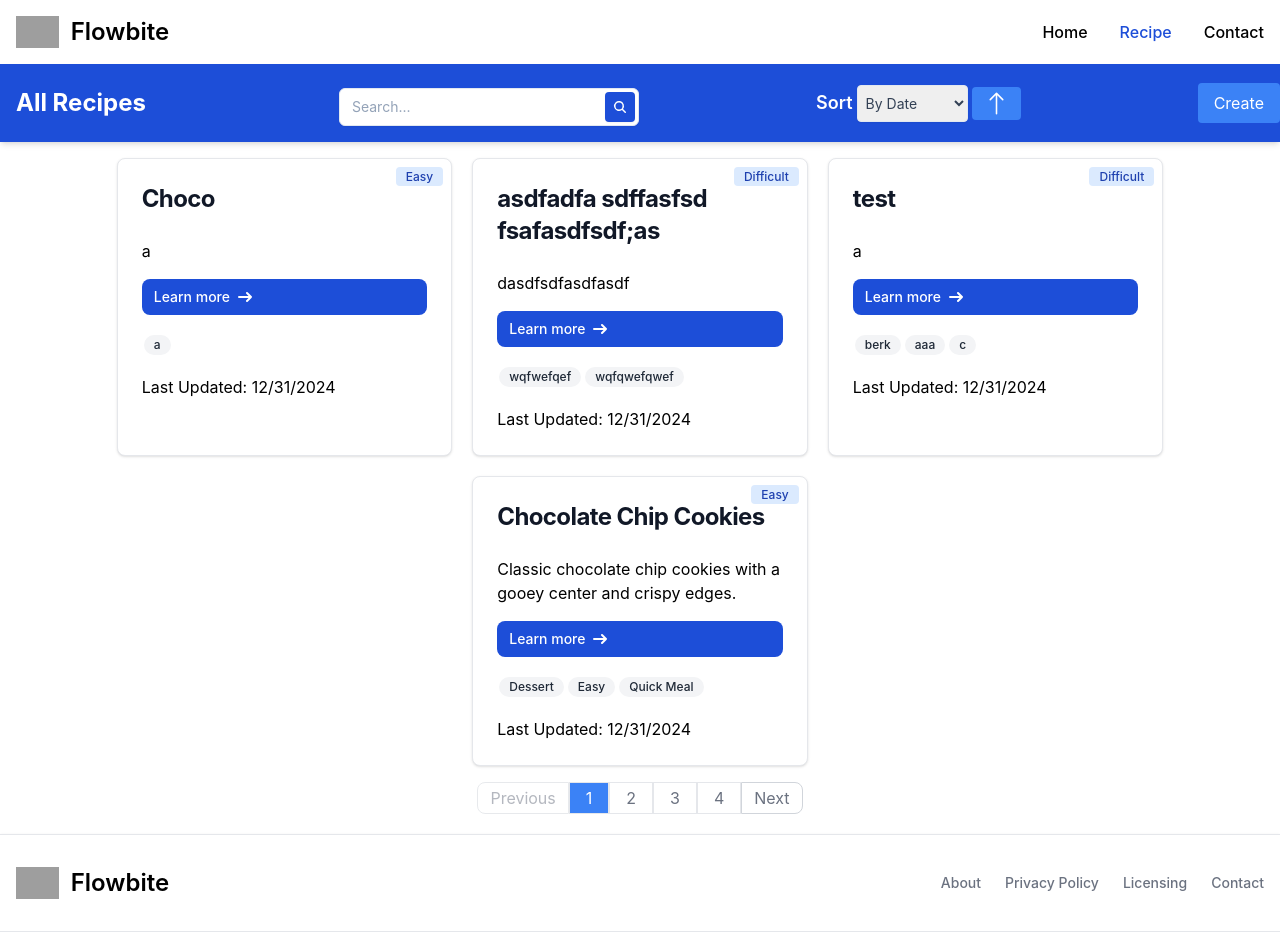
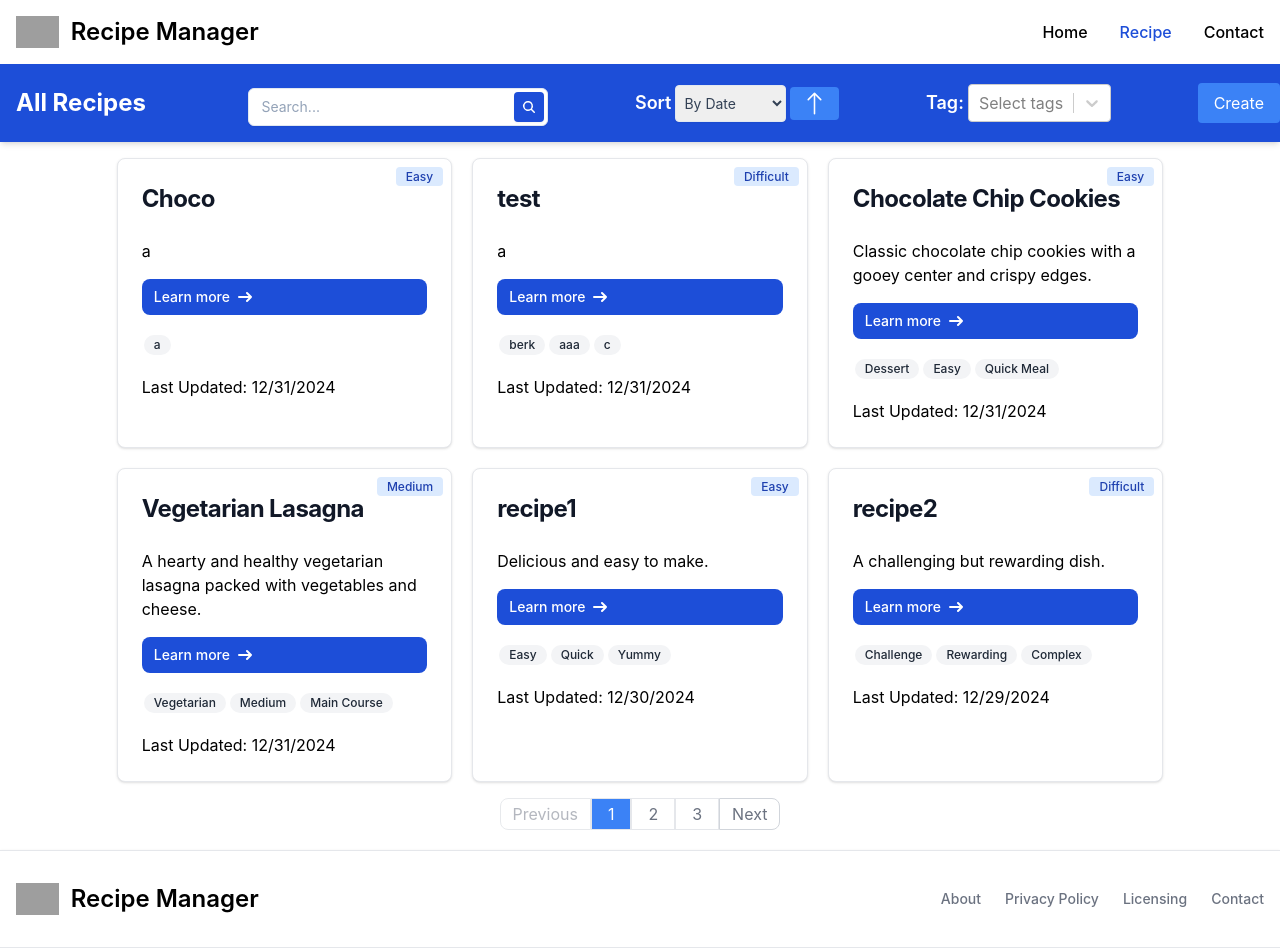
Before and after one commit to HuseynJafarli/Recipe-Manager-App-React, a React (Create React App) app: page /recipe in a window 1280 px wide. Built offline with nearby package versions, Linux system fonts and the light colour scheme; data requests are answered from the project's data file; grey boxes are pictures that could not be loaded.

Commit message:
filtering added, works with sorting and pagination

```diff
--- a/data/db.json
+++ b/data/db.json
@@ -69,24 +69,6 @@
       "id": "2"
     },
     {
-      "title": "asdfadfa sdffasfsd fsafasdfsdf;as",
-      "description": "dasdfsdfasdfasdf",
-      "tags": [
-        "wqfwefqef",
-        "wqfqwefqwef"
-      ],
-      "ingredients": [
-        "aczcasdca",
-        "zxcasczxcads"
-      ],
-      "preparation": [
-        "q"
-      ],
-      "difficulty": "Difficult",
-      "lastUpdated": "2024-12-31T13:06:29.057Z",
-      "id": "3bd9"
-    },
-    {
       "title": "test",
       "description": "a",
       "tags": [
@@ -127,9 +109,21 @@
     {
       "title": "recipe1",
       "description": "Delicious and easy to make.",
-      "tags": ["easy", "quick", "yummy"],
-      "ingredients": ["flour", "sugar", "eggs"],
-      "preparation": ["mix", "bake", "serve"],
+      "tags": [
+        "Easy",
+        "Quick",
+        "Yummy"
+      ],
+      "ingredients": [
+        "flour",
+        "sugar",
+        "eggs"
+      ],
+      "preparation": [
+        "mix",
+        "bake",
+        "serve"
+      ],
       "difficulty": "Easy",
       "lastUpdated": "2024-12-30T12:00:00.000Z",
       "id": "8467"
@@ -137,9 +131,21 @@
     {
       "title": "recipe2",
       "description": "A challenging but rewarding dish.",
-      "tags": ["challenge", "rewarding", "complex"],
-      "ingredients": ["beef", "onion", "spices"],
-      "preparation": ["marinate", "cook", "plate"],
+      "tags": [
+        "Challenge",
+        "Rewarding",
+        "Complex"
+      ],
+      "ingredients": [
+        "beef",
+        "onion",
+        "spices"
+      ],
+      "preparation": [
+        "marinate",
+        "cook",
+        "plate"
+      ],
       "difficulty": "Difficult",
       "lastUpdated": "2024-12-29T14:20:00.000Z",
       "id": "8468"
@@ -147,9 +153,21 @@
     {
       "title": "recipe3",
       "description": "Perfect for a quick lunch.",
-      "tags": ["lunch", "healthy", "quick"],
-      "ingredients": ["lettuce", "tomato", "dressing"],
-      "preparation": ["wash", "chop", "mix"],
+      "tags": [
+        "Lunch",
+        "Healthy",
+        "Quick"
+      ],
+      "ingredients": [
+        "lettuce",
+        "tomato",
+        "dressing"
+      ],
+      "preparation": [
+        "wash",
+        "chop",
+        "mix"
+      ],
       "difficulty": "Medium",
       "lastUpdated": "2024-12-28T11:45:00.000Z",
       "id": "8469"
@@ -157,9 +175,21 @@
     {
       "title": "recipe4",
       "description": "A sweet treat for dessert.",
-      "tags": ["dessert", "sweet", "easy"],
-      "ingredients": ["chocolate", "cream", "sugar"],
-      "preparation": ["melt", "mix", "chill"],
+      "tags": [
+        "Dessert",
+        "Sweet",
+        "Easy"
+      ],
+      "ingredients": [
+        "chocolate",
+        "cream",
+        "sugar"
+      ],
+      "preparation": [
+        "melt",
+        "mix",
+        "chill"
+      ],
       "difficulty": "Easy",
       "lastUpdated": "2024-12-27T10:30:00.000Z",
       "id": "8470"
@@ -167,9 +197,21 @@
     {
       "title": "recipe5",
       "description": "A savory and satisfying dinner.",
-      "tags": ["dinner", "savory", "rich"],
-      "ingredients": ["chicken", "garlic", "herbs"],
-      "preparation": ["season", "grill", "serve"],
+      "tags": [
+        "Dinner",
+        "Savory",
+        "Rich"
+      ],
+      "ingredients": [
+        "chicken",
+        "garlic",
+        "herbs"
+      ],
+      "preparation": [
+        "season",
+        "grill",
+        "serve"
+      ],
       "difficulty": "Medium",
       "lastUpdated": "2024-12-26T18:00:00.000Z",
       "id": "8471"
@@ -177,9 +219,21 @@
     {
       "title": "recipe6",
       "description": "A festive holiday favorite.",
-      "tags": ["holiday", "festive", "traditional"],
-      "ingredients": ["turkey", "cranberry", "stuffing"],
-      "preparation": ["prep", "roast", "serve"],
+      "tags": [
+        "Holiday",
+        "Festive",
+        "Traditional"
+      ],
+      "ingredients": [
+        "turkey",
+        "cranberry",
+        "stuffing"
+      ],
+      "preparation": [
+        "prep",
+        "roast",
+        "serve"
+      ],
       "difficulty": "Difficult",
       "lastUpdated": "2024-12-25T15:00:00.000Z",
       "id": "8472"
@@ -187,9 +241,21 @@
     {
       "title": "recipe7",
       "description": "A light and refreshing breakfast.",
-      "tags": ["breakfast", "light", "refreshing"],
-      "ingredients": ["yogurt", "berries", "granola"],
-      "preparation": ["layer", "chill", "serve"],
+      "tags": [
+        "Breakfast",
+        "Light",
+        "Refreshing"
+      ],
+      "ingredients": [
+        "yogurt",
+        "berries",
+        "granola"
+      ],
+      "preparation": [
+        "layer",
+        "chill",
+        "serve"
+      ],
       "difficulty": "Easy",
       "lastUpdated": "2024-12-24T08:00:00.000Z",
       "id": "8473"
@@ -197,9 +263,21 @@
     {
       "title": "recipe8",
       "description": "A hearty and warming soup.",
-      "tags": ["soup", "hearty", "comfort"],
-      "ingredients": ["potato", "leek", "broth"],
-      "preparation": ["chop", "boil", "blend"],
+      "tags": [
+        "Soup",
+        "Hearty",
+        "Comfort"
+      ],
+      "ingredients": [
+        "potato",
+        "leek",
+        "broth"
+      ],
+      "preparation": [
+        "chop",
+        "boil",
+        "blend"
+      ],
       "difficulty": "Medium",
       "lastUpdated": "2024-12-23T13:00:00.000Z",
       "id": "8474"
@@ -207,9 +285,21 @@
     {
       "title": "recipe9",
       "description": "A perfect party snack.",
-      "tags": ["snack", "party", "finger food"],
-      "ingredients": ["cheese", "crackers", "olives"],
-      "preparation": ["slice", "assemble", "serve"],
+      "tags": [
+        "Snack",
+        "Party",
+        "Finger Food"
+      ],
+      "ingredients": [
+        "cheese",
+        "crackers",
+        "olives"
+      ],
+      "preparation": [
+        "slice",
+        "assemble",
+        "serve"
+      ],
       "difficulty": "Easy",
       "lastUpdated": "2024-12-22T17:30:00.000Z",
       "id": "8475"
--- a/package.json
+++ b/package.json
@@ -3,6 +3,7 @@
   "version": "0.1.0",
   "private": true,
   "dependencies": {
+    "@mantine/hooks": "^7.15.2",
     "axios": "^1.7.9",
     "cra-template": "1.2.0",
     "json-server": "^1.0.0-beta.3",
@@ -11,6 +12,7 @@
     "react-router": "^7.0.2",
     "react-router-dom": "^7.0.2",
     "react-scripts": "5.0.1",
+    "react-select": "^5.9.0",
     "sweetalert2": "^11.15.3",
     "tailwindcss": "^3.4.16"
   },
--- a/src/components/Layout/Footer.jsx
+++ b/src/components/Layout/Footer.jsx
@@ -9,7 +9,7 @@ function Footer() {
             <div className="sm:flex sm:items-center sm:justify-between">
                 <Link to="https://flowbite.com/" className="flex items-center mb-4 sm:mb-0 space-x-3 rtl:space-x-reverse">
                     <img src="https://flowbite.com/docs/images/logo.svg" className="h-8" alt="Flowbite Logo" />
-                    <span className="self-center text-2xl font-semibold whitespace-nowrap">Flowbite</span>
+                    <span className="self-center text-2xl font-semibold whitespace-nowrap">Recipe Manager</span>
                 </Link>
                 <ul className="flex flex-wrap items-center mb-6 text-sm font-medium text-gray-500 sm:mb-0">
                     <li>
@@ -22,7 +22,7 @@ function Footer() {
                         <Link to="#" className="hover:underline me-4 md:me-6">Licensing</Link>
                     </li>
                     <li>
-                        <Link to="#" className="hover:underline">Contact</Link>
+                        <Link to="/contact" className="hover:underline">Contact</Link>
                     </li>
                 </ul>
             </div>
--- a/src/components/Layout/Header.jsx
+++ b/src/components/Layout/Header.jsx
@@ -19,7 +19,7 @@ function Header() {
             alt="Flowbite Logo"
           />
           <span className="self-center text-2xl font-semibold whitespace-nowrap">
-            Flowbite
+            Recipe Manager
           </span>
         </NavLink>
         <button
--- a/src/components/Recipe/Recipe.jsx
+++ b/src/components/Recipe/Recipe.jsx
@@ -4,6 +4,9 @@ import CreateRecipe from '../PopupPage/CreateRecipe';
 import axios from 'axios'
 import { useContext } from 'react';
 import { AppContext } from '../../App';
+
+import Select from 'react-select';
+
 
 
 
@@ -15,17 +18,33 @@ function Recipe() {
   const [sortKey, setSortKey] = React.useState('date');
   const [ordering, setOrdering] = React.useState('asc');
   const [currentPage, setCurrentPage] = React.useState(1);
-  const [itemsPerPage, setItemsPerPage] = React.useState(4);
+  const [itemsPerPage, ] = React.useState(6);
+  const [allTags, setAllTags] = React.useState({});
+  const [selectedTags, setSelectedTags] = React.useState([]);
+  const [isFiltered, setIsFiltered] = React.useState(false);
+  const [filteredData, setFilteredData] = React.useState([]);
   const { valueToRefresh } = useContext(AppContext);
+  const [totalPages, setTotalPages] = React.useState(0);
 
-
-  const totalPages = Math.ceil(allData.length / itemsPerPage);
 
   const getPaginatedData = () => {
     const startIndex = (currentPage - 1) * itemsPerPage;
     const endIndex = startIndex + itemsPerPage;
+    if (isFiltered) {
+      return filteredData.slice(startIndex, endIndex);
+    }
+    else {
       return allData.slice(startIndex, endIndex);
+    }
   };
+
+  React.useEffect(() => {
+    if (isFiltered) {
+      setTotalPages(Math.ceil(filteredData.length / itemsPerPage));
+    } else {
+      setTotalPages(Math.ceil(allData.length / itemsPerPage));
+    }
+  }, [isFiltered, allData, filteredData, itemsPerPage]);
 
   const handlePageChange = (newPage) => {
     if (newPage >= 1 && newPage <= totalPages) {
@@ -39,6 +58,9 @@ function Recipe() {
       .then((response) => {
         const sortedData = response.data.sort((a, b) => new Date(b.lastUpdated) - new Date(a.lastUpdated));
         setAllData(sortedData);
+        const allTags = [...new Set(sortedData.flatMap(item => item.tags))];
+        const options = allTags.map(tag => ({ value: tag.toLowerCase(), label: tag }));
+        setAllTags(options);
       })
       .catch((error) => console.log(error));
   }, [valueToRefresh]);
@@ -49,15 +71,18 @@ function Recipe() {
     if (e) e.preventDefault();
     axios.get('http://localhost:3001/recipes')
       .then(res => {
-        const filteredData = res.data.filter(item =>
+        const searchedData = res.data.filter(item =>
           item.title.toLowerCase().includes(searchRef.current.value.toLowerCase()) ||
           item.description.toLowerCase().includes(searchRef.current.value.toLowerCase())
 
         );
-        setAllData(filteredData);
+        if (isFiltered) {
+          setFilteredData(searchedData)
+        } else setAllData(searchedData);
+
       })
       .catch(err => console.log(err));
-  }, [])
+  }, [isFiltered])
 
 
   const [diffOrd,] = React.useState({
@@ -66,7 +91,35 @@ function Recipe() {
     'Difficult': 3
   })
   const handleSort = React.useCallback(() => {
-    console.log(sortKey)
+    if (isFiltered) {
+      switch (sortKey) {
+        case 'date':
+          if (ordering === 'desc') {
+            setFilteredData((prevData) => [...prevData].sort((a, b) => new Date(a.lastUpdated) - new Date(b.lastUpdated)));
+          } else {
+            setFilteredData((prevData) => [...prevData].sort((a, b) => new Date(b.lastUpdated) - new Date(a.lastUpdated)));
+
+          }
+          break;
+        case 'title':
+          if (ordering === 'desc') {
+            setFilteredData((prevData) => [...prevData].sort((a, b) => b.title.localeCompare(a.title)));
+          } else {
+            setFilteredData((prevData) => [...prevData].sort((a, b) => a.title.localeCompare(b.title)));
+          }
+          break;
+        case 'difficulty':
+          if (ordering === 'desc') {
+            setFilteredData((prevData) => [...prevData].sort((a, b) => diffOrd[b.difficulty] - diffOrd[a.difficulty]));
+          } else {
+            setFilteredData((prevData) => [...prevData].sort((a, b) => diffOrd[a.difficulty] - diffOrd[b.difficulty]));
+          }
+          break;
+        default:
+          break;
+      }
+    }
+    else {
       switch (sortKey) {
         case 'date':
           if (ordering === 'desc') {
@@ -93,20 +146,31 @@ function Recipe() {
         default:
           break;
       }
+    }
+
+
   }, [diffOrd, sortKey, ordering]);
 
   React.useEffect(() => {
     handleSort();
   }, [sortKey, ordering, handleSort]);
 
-
+  const handleFilterChange = (selected) => {
+    setSelectedTags(selected);
+    if (selected.length !== 0) {
+      setFilteredData(allData.filter(item => selected.every(tag => item.tags.includes(tag.label))));
+      setIsFiltered(true)
+    } else {
+      setIsFiltered(false)
+    }
+  };
 
 
   return (
     <>
       {isOpen && <CreateRecipe setIsOpen={setIsOpen} />}
       <header className="bg-blue-700 text-white py-4 w-full shadow-md ">
-        <div className='flex flex-col gap-4 md:flex-row justify-between items-center container mx-auto'>
+        <div className='flex flex-col gap-4 lg:flex-row justify-between items-center container mx-auto'>
           <div className=" px-4">
             <h1 className="text-2xl font-bold">All Recipes</h1>
           </div>
@@ -158,6 +222,12 @@ function Recipe() {
               }
 
             </button>
+          </div>
+
+          <div className='flex gap-1 items-center'>
+            <h3 className='text-lg font-semibold'>Tag: </h3>
+
+            <Select isMulti options={allTags} value={selectedTags} onChange={handleFilterChange} placeholder="Select tags" classNamePrefix="my-multi-select" className='text-black max-w-[400px]' />
           </div>
 
           <div>
```
Also changed, not shown: 1 other file (tests, documents, lock files or other folders). Lines whose indentation alone changed are shown as unchanged.
